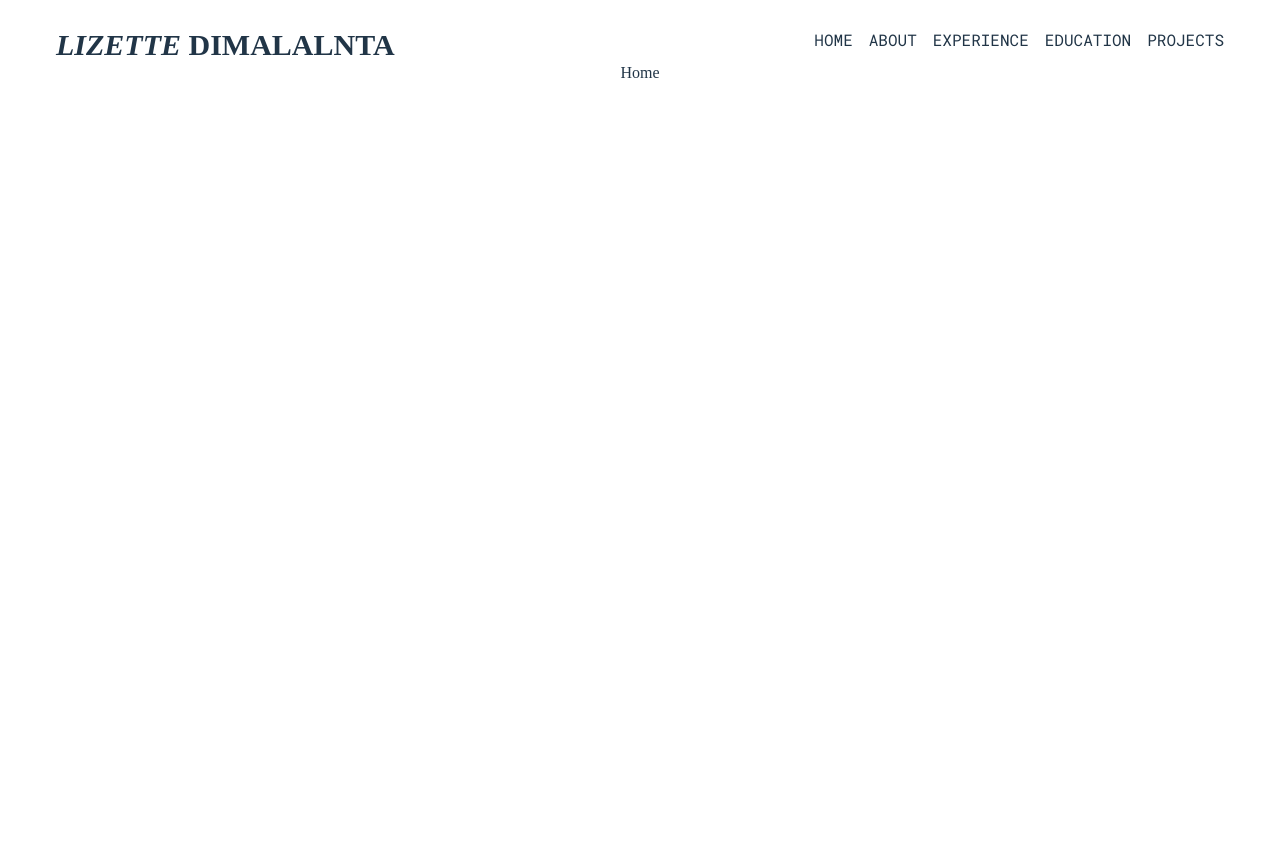
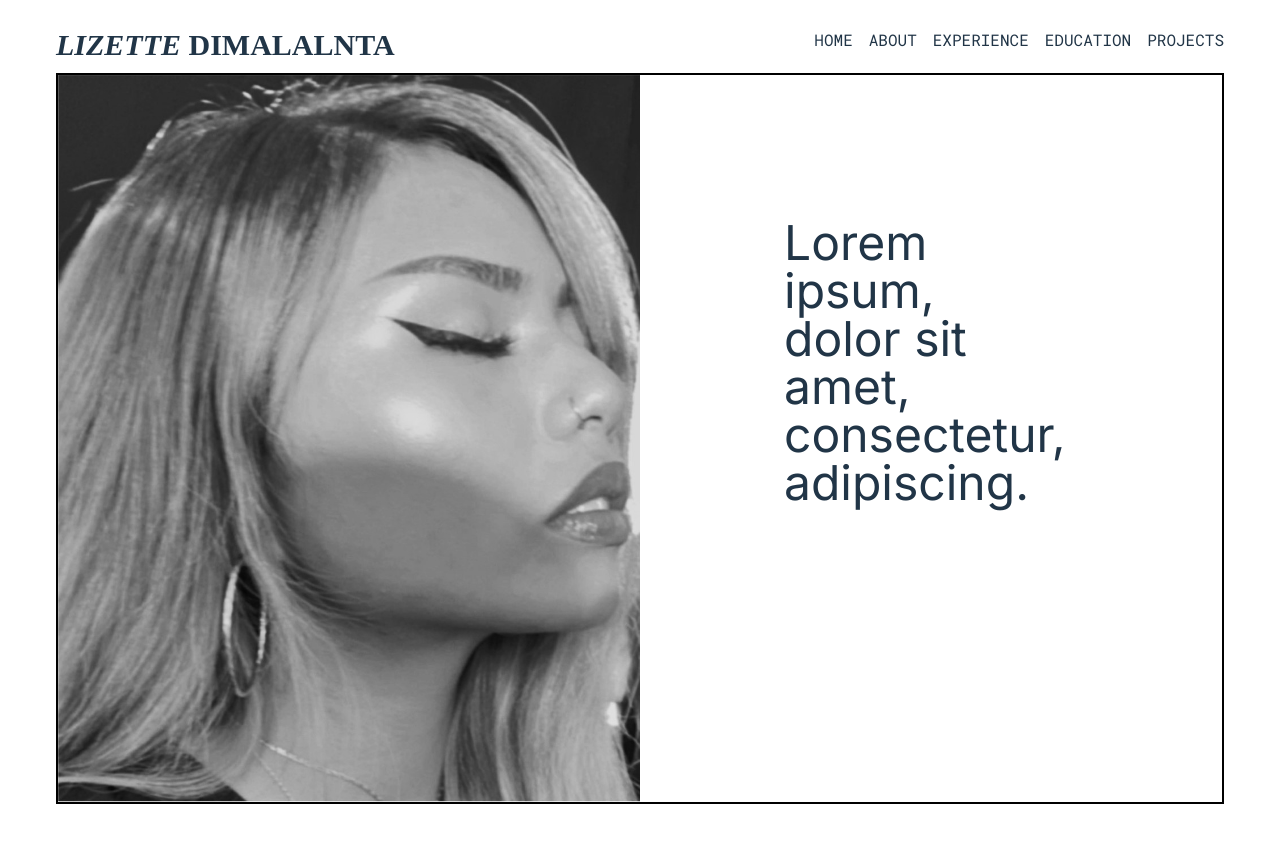
Before and after one commit to Lizette-Dimalanta/Portfolio_V2, a React (Vite) app: page / in a window 1280 px wide. Before the commit the page ends 800 px from the top, so only its background shows below. Built offline with nearby package versions, Linux system fonts and the light colour scheme.

Commit message:
Added Profile Photo and text in Home.jsx

```diff
--- a/src/components/Home.jsx
+++ b/src/components/Home.jsx
@@ -2,7 +2,15 @@ import React from 'react'
 
 const Home = () => {
   return (
-    <div>Home</div>
+    <div className='flex border-black border-2 mt-3'>
+        <img src='../images/ProfilePhoto.jpg' alt='Profile Image' className='w-1/2 h-auto items-start object-cover'/>
+        <div className='text-left font-Inter mt-5 ml-5 sm:text-3xl sm:mt-14 sm:ml-14 md:text-4xl md:m-20 lg:text-5xl lg:m-28 xl:text-5xl xl:m-36'>
+          <p>Lorem ipsum,</p>
+          <p>dolor sit amet,</p>
+          <p>consectetur,</p>
+          <p>adipiscing.</p>
+        </div>
+    </div>
   )
 }
 
--- a/src/components/Navbar.jsx
+++ b/src/components/Navbar.jsx
@@ -39,7 +39,7 @@ const Navbar = () => {
       <div className='hidden md:flex gap-4'>
         {menu.map((item) => (
           <div key={item.id}>
-            <h2 className='font-Roboto-Mono cursor-pointer hover:scale-110 transition-all ease-in-out duration-300 animate-pulse'>{item.title}</h2>
+            <h2 className='font-Roboto-Mono cursor-pointer hover:scale-110 transition-all ease-in-out duration-300 hover:animate-pulse'>{item.title}</h2>
           </div>
         ))}
       </div>
--- a/src/index.css
+++ b/src/index.css
@@ -1,4 +1,4 @@
-@import url('https://fonts.googleapis.com/css2?family=DM+Serif+Display:ital@0;1&family=Inter:wght@600&family=Roboto+Mono:ital,wght@0,300;0,400;1,600&display=swap');
+@import url('https://fonts.googleapis.com/css2?family=DM+Serif+Display:ital@0;1&family=Inter:wght@400;600&family=Roboto+Mono:ital,wght@0,300;0,400;1,600&display=swap');
 @tailwind base;
 @tailwind components;
 @tailwind utilities;
```
Also changed, not shown: images/ProfilePhoto.jpg (added).
